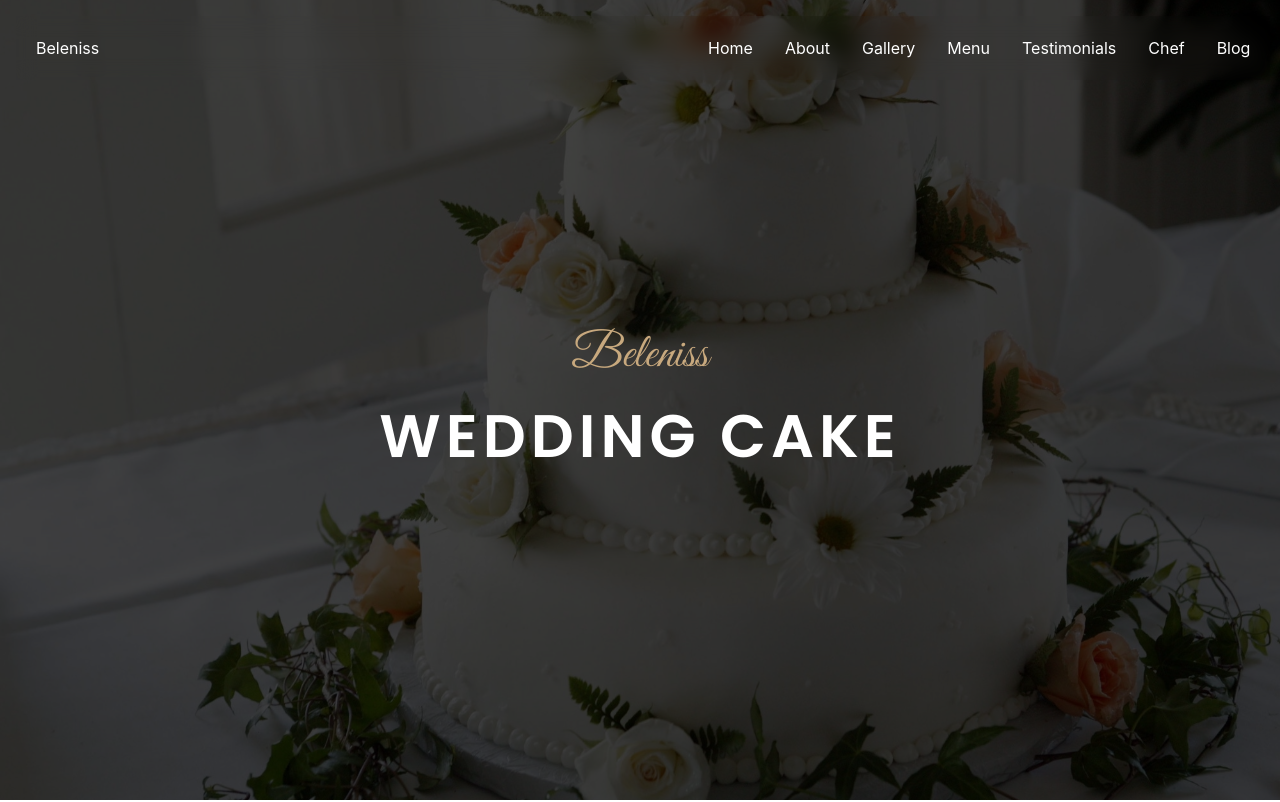
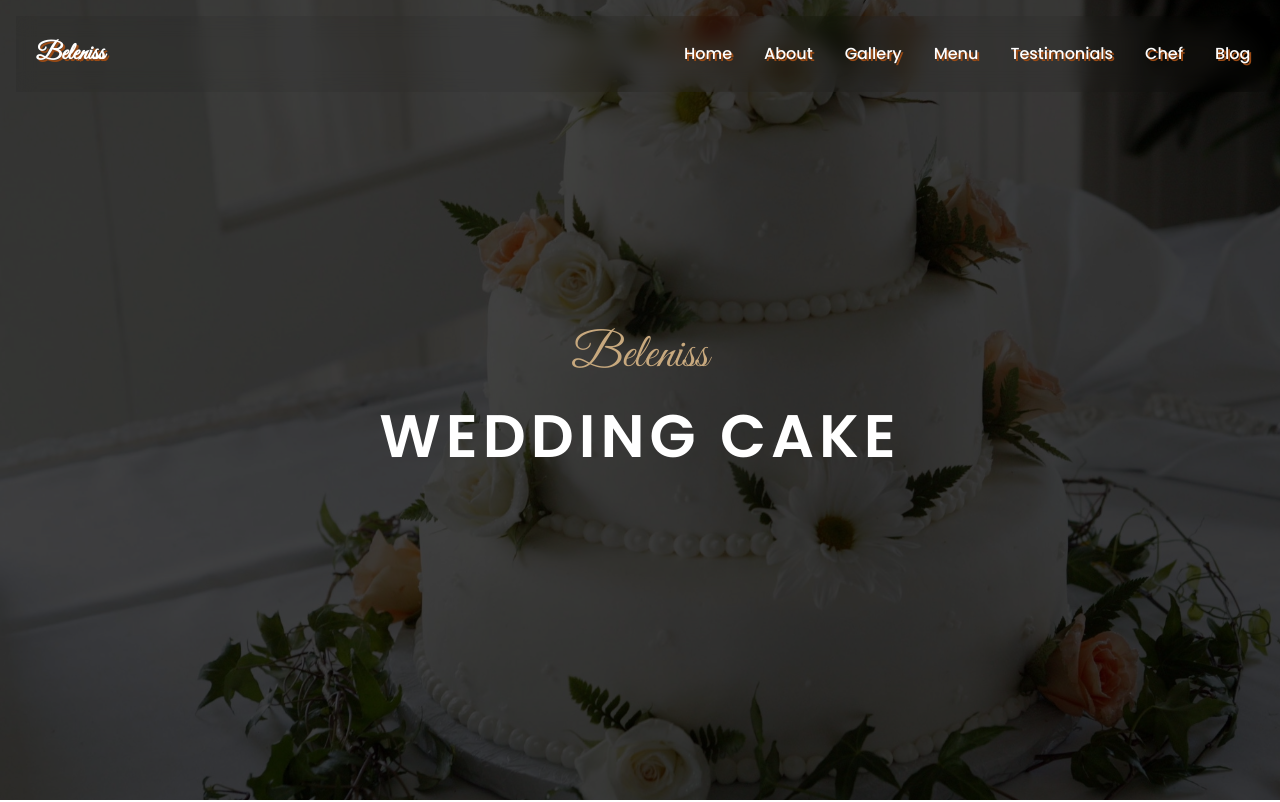
Before and after one commit to afiatamanna06/beleniss, a Next.js app: page / in a window 1280 px wide. Shown: the top 802 px of the page. Built offline with nearby package versions, Linux system fonts and the light colour scheme.

Commit message:
Update navigation bar styles

```diff
--- a/components/common/CommonHeader.tsx
+++ b/components/common/CommonHeader.tsx
@@ -10,7 +10,7 @@ function CommonHeader({heading, description, w}: propTypes) {
   return (
     <Flex direction="column" w={w} alignItems="center">
         <Box fontFamily="'Great Vibes', cursive" fontSize="8xl" color="#C8A97E" fontWeight="normal">{heading}</Box>
-        <Box fontFamily="'Poppins', sans-serif" letterSpacing={3} mt="-20" fontSize="5xl" fontWeight="medium">{description}</Box>
+        <Box fontFamily="'Poppins', sans-serif" textAlign="center" letterSpacing={3} mt="-20" fontSize="5xl" fontWeight="medium">{description}</Box>
     </Flex>
   )
 }
--- a/components/gallery/Gallery.tsx
+++ b/components/gallery/Gallery.tsx
@@ -3,7 +3,7 @@ import CommonHeader from '../common/CommonHeader'
 
 function Gallery() {
   return (
-    <Flex direction="column">
+    <Flex direction="column" mt={[80, 80, 80, 0, 0]}>
         <CommonHeader heading="Gallery" description="Our Hot Picked Cakes" w={["full"]} />
     </Flex>
   )
--- a/components/navigation/NavigationBar.tsx
+++ b/components/navigation/NavigationBar.tsx
@@ -10,20 +10,20 @@ function NavigationBar() {
     const [responsiveDisplay, setResponsiveDisplay] = useState("none")
 
   return (
-    <Flex position="fixed" zIndex={99} backdropFilter="blur(10px)" color="white" p="5" h={ responsiveDisplay === "none" ? "min-content" : ["98vh", "98vh", "98vh", "min-content", "min-content"] } w={["93vw", "93vw", "93vw", "98vw"]} direction={["column", "column", "column", "row", "row"]} justify="space-between" mx="4" my="4">
-        <Flex w="100%" justify="space-between">
-            <Box>Beleniss</Box>
-            <Box display={["block", "block", "block", "none", "none"]} onClick={() => { responsiveDisplay === "none" ? setResponsiveDisplay("flex") : setResponsiveDisplay("none") }}><FiMenu /></Box>
+    <Flex position="fixed" bg="rgba(0, 0, 0, .05)" fontFamily="'Poppins', sans-serif" zIndex={99} alignItems={["start", "start", "start", "center", "center"]} textShadow='2px 2px #9B4B15' backdropFilter="blur(10px)" color="white" p="5" h={ responsiveDisplay === "none" ? "min-content" : ["98vh", "98vh", "98vh", "min-content", "min-content"] } w={["93vw", "93vw", "93vw", "98vw"]} direction={["column", "column", "column", "row", "row"]} justify="space-between" mx="4" my="4">
+        <Flex w="100%" justify="space-between" alignItems="center">
+            <Box fontWeight="semibold" fontFamily="'Great Vibes', cursive" fontSize="2xl">Beleniss</Box>
+            <Box display={["block", "block", "block", "none", "none"]} onClick={() => { responsiveDisplay === "none" ? setResponsiveDisplay("flex") : setResponsiveDisplay("none") }}><FiMenu color="#C8A97E" size={22} /></Box>
         </Flex>
         <Flex gap={[4, 4, 4, 8, 8]} direction={["column", "column", "column", "row", "row"]} display={[responsiveDisplay, responsiveDisplay, responsiveDisplay, "flex", "flex"]}>
             {navigationLinks.slice(0, 6).map(({name, path}) => (
                 <Link href={path} key={name} passHref>
-                    <ChakraLink>{name}</ChakraLink>
+                    <ChakraLink fontWeight="medium">{name}</ChakraLink>
                 </Link>
             ))}
             {navigationLinks.slice(6).map(({name, path}) => (
                 <Link href={path} key={name} passHref>
-                    <ChakraLink>{name}</ChakraLink>
+                    <ChakraLink fontWeight="medium">{name}</ChakraLink>
                 </Link>
             ))}
         </Flex>
```
